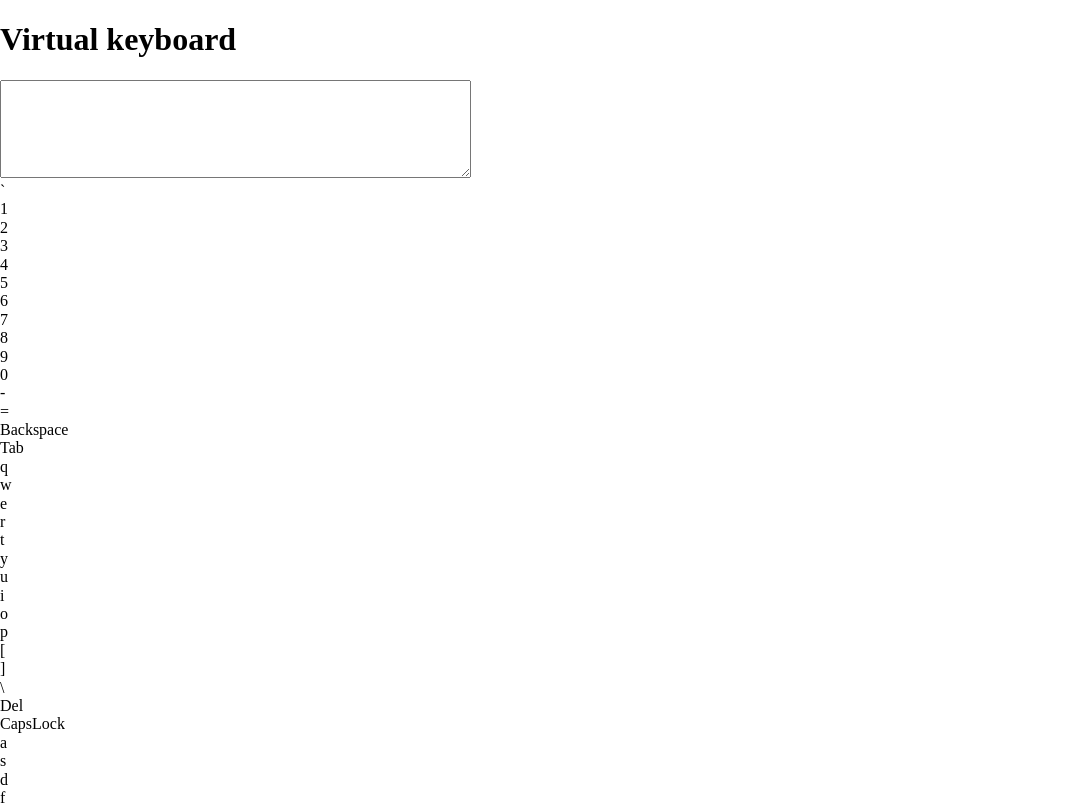
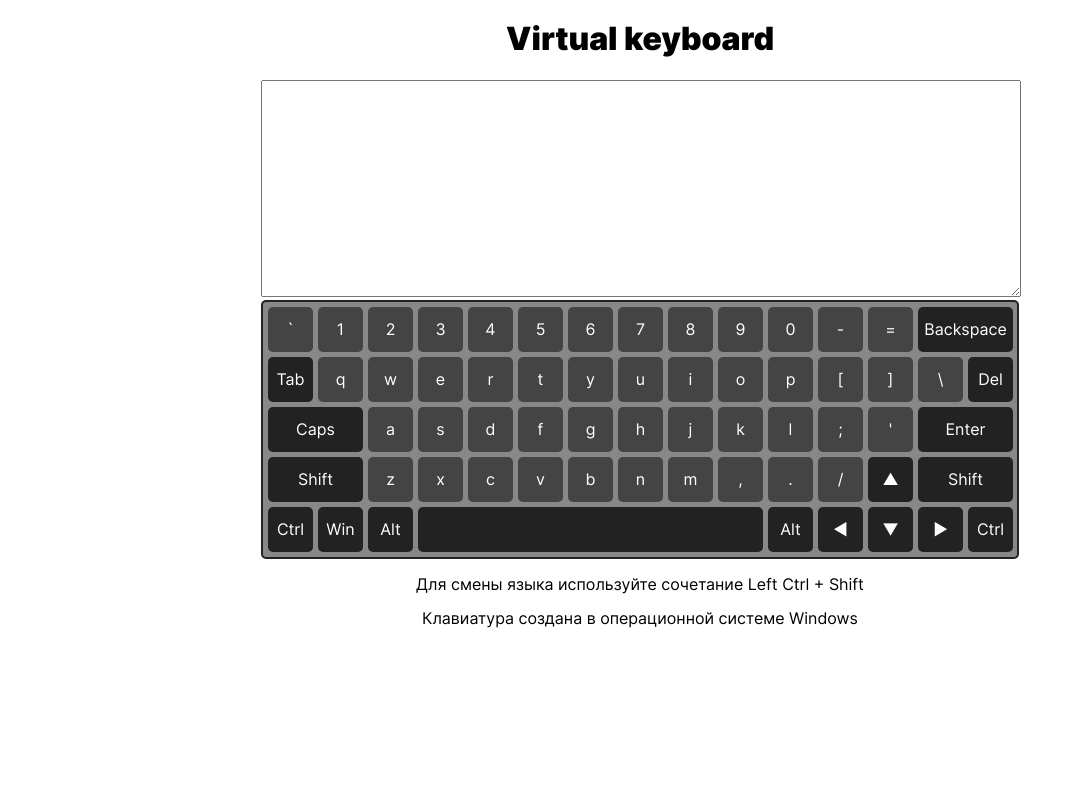
Before and after one commit to teplokotov/virtual-keyboard, a plain HTML site: page index.html in a window 1280 px wide. Shown: the top 804 px of the page, without its empty margins (0-1084 px from the left). Drawn offline with Linux system fonts and the light colour scheme.

Commit message:
feat: add basic style

```diff
--- a/index.html
+++ b/index.html
@@ -7,8 +7,8 @@
     <script src="./components/index.js"></script>
     <link rel="stylesheet" href="./pages/index.css">
 </head>
-<body>
-  <div class="main">
+<body class="body">
+  <div class="page">
     <header class="header">
       <h1 class="header_heading">Virtual keyboard</h1>
     </header>
@@ -44,7 +44,7 @@
               <span class="shiftCaps hidden">!</span>
             </span>
           </div>
-          <div class="keyboard--key key Digit2">
+          <div class="keyboard__key key Digit2">
             <span class="rus hidden">
               <span class="caseDown hidden">2</span>
               <span class="caseUp hidden">"</span>
@@ -58,7 +58,7 @@
               <span class="shiftCaps hidden">@</span>
             </span>
           </div>
-          <div class="keyboard--key key Digit3">
+          <div class="keyboard__key key Digit3">
             <span class="rus hidden">
               <span class="caseDown hidden">3</span>
               <span class="caseUp hidden">№</span>
@@ -72,7 +72,7 @@
               <span class="shiftCaps hidden">#</span>
             </span>
           </div>
-          <div class="keyboard--key key Digit4">
+          <div class="keyboard__key key Digit4">
             <span class="rus hidden">
               <span class="caseDown hidden">4</span>
               <span class="caseUp hidden">;</span>
@@ -86,7 +86,7 @@
               <span class="shiftCaps hidden">$</span>
             </span>
           </div>
-          <div class="keyboard--key key Digit5">
+          <div class="keyboard__key key Digit5">
             <span class="rus hidden">
               <span class="caseDown hidden">5</span>
               <span class="caseUp hidden">%</span>
@@ -101,7 +101,7 @@
             </span>
 
           </div>
-          <div class="keyboard--key key Digit6">
+          <div class="keyboard__key key Digit6">
             <span class="rus hidden">
               <span class="caseDown hidden">6</span>
               <span class="caseUp hidden">:</span>
@@ -115,7 +115,7 @@
               <span class="shiftCaps hidden">^</span>
             </span>
             </div>
-          <div class="keyboard--key key Digit7">
+          <div class="keyboard__key key Digit7">
             <span class="rus hidden">
               <span class="caseDown hidden">7</span>
               <span class="caseUp hidden">?</span>
@@ -129,7 +129,7 @@
               <span class="shiftCaps hidden">&amp;</span>
             </span>
             </div>
-          <div class="keyboard--key key Digit8">
+          <div class="keyboard__key key Digit8">
             <span class="rus hidden">
               <span class="caseDown hidden">8</span>
               <span class="caseUp hidden">*</span>
@@ -143,7 +143,7 @@
               <span class="shiftCaps hidden">*</span>
             </span>
             </div>
-          <div class="keyboard--key key Digit9">
+          <div class="keyboard__key key Digit9">
             <span class="rus hidden">
               <span class="caseDown hidden">9</span>
               <span class="caseUp hidden">(</span>
@@ -157,7 +157,7 @@
               <span class="shiftCaps hidden">(</span>
             </span>
             </div>
-          <div class="keyboard--key key Digit0">
+          <div class="keyboard__key key Digit0">
             <span class="rus hidden">
               <span class="caseDown hidden">0</span>
               <span class="caseUp hidden">)</span>
@@ -171,7 +171,7 @@
               <span class="shiftCaps hidden">)</span>
             </span>
             </div>
-          <div class="keyboard--key key Minus">
+          <div class="keyboard__key key Minus">
             <span class="rus hidden">
               <span class="caseDown hidden">-</span>
               <span class="caseUp hidden">_</span>
@@ -185,7 +185,7 @@
               <span class="shiftCaps hidden">_</span>
             </span>
             </div>
-          <div class="keyboard--key key Equal">
+          <div class="keyboard__key key Equal">
             <span class="rus hidden">
               <span class="caseDown hidden">=</span>
               <span class="caseUp hidden">+</span>
@@ -198,7 +198,7 @@
               <span class="shiftCaps hidden">+</span>
             </span>
             </div>
-          <div class="keyboard--key key Backspace">
+          <div class="keyboard__key key Backspace">
             <span class="rus hidden">
               <span class="caseDown hidden">Backspace</span>
               <span class="caseUp hidden">Backspace</span>
@@ -214,7 +214,7 @@
           </div>
         </div>
         <div class="keyboard__row row">
-          <div class="keyboard--key key Tab">
+          <div class="keyboard__key key Tab">
             <span class="rus hidden">
               <span class="caseDown hidden">Tab</span>
               <span class="caseUp hidden">Tab</span>
@@ -228,7 +228,7 @@
               <span class="shiftCaps hidden">Tab</span>
             </span>
           </div>
-          <div class="keyboard--key key KeyQ">
+          <div class="keyboard__key key KeyQ">
             <span class="rus hidden">
               <span class="caseDown hidden">й</span>
               <span class="caseUp hidden">Й</span>
@@ -241,7 +241,7 @@
               <span class="shiftCaps hidden">q</span>
             </span>
           </div>
-          <div class="keyboard--key key KeyW">
+          <div class="keyboard__key key KeyW">
             <span class="rus hidden">
               <span class="caseDown hidden">ц</span>
               <span class="caseUp hidden">Ц</span>
@@ -255,7 +255,7 @@
               <span class="shiftCaps hidden">w</span>
             </span>
           </div>
-          <div class="keyboard--key key KeyE">
+          <div class="keyboard__key key KeyE">
             <span class="rus hidden">
               <span class="caseDown hidden">у</span>
               <span class="caseUp hidden">У</span>
@@ -269,7 +269,7 @@
               <span class="shiftCaps hidden">e</span>
             </span>
           </div>
-          <div class="keyboard--key key KeyR">
+          <div class="keyboard__key key KeyR">
             <span class="rus hidden">
               <span class="caseDown hidden">к</span>
               <span class="caseUp hidden">К</span>
@@ -283,7 +283,7 @@
               <span class="shiftCaps hidden">r</span>
             </span>
           </div>
-          <div class="keyboard--key key KeyT">
+          <div class="keyboard__key key KeyT">
             <span class="rus hidden">
               <span class="caseDown hidden">е</span>
               <span class="caseUp hidden">Е</span>
@@ -297,7 +297,7 @@
               <span class="shiftCaps hidden">t</span>
             </span>
           </div>
-          <div class="keyboard--key key KeyY">
+          <div class="keyboard__key key KeyY">
             <span class="rus hidden">
               <span class="caseDown hidden">н</span>
               <span class="caseUp hidden">Н</span>
@@ -311,7 +311,7 @@
               <span class="shiftCaps hidden">y</span>
             </span>
           </div>
-          <div class="keyboard--key key KeyU">
+          <div class="keyboard__key key KeyU">
             <span class="rus hidden">
               <span class="caseDown hidden">г</span>
               <span class="caseUp hidden">Г</span>
@@ -325,7 +325,7 @@
               <span class="shiftCaps hidden">u</span>
             </span>
           </div>
-          <div class="keyboard--key key KeyI">
+          <div class="keyboard__key key KeyI">
             <span class="rus hidden">
               <span class="caseDown hidden">ш</span>
               <span class="caseUp hidden">Ш</span>
@@ -339,7 +339,7 @@
               <span class="shiftCaps hidden">i</span>
             </span>
           </div>
-          <div class="keyboard--key key KeyO">
+          <div class="keyboard__key key KeyO">
             <span class="rus hidden">
               <span class="caseDown hidden">щ</span>
               <span class="caseUp hidden">Щ</span>
@@ -353,7 +353,7 @@
               <span class="shiftCaps hidden">o</span>
             </span>
           </div>
-          <div class="keyboard--key key KeyP">
+          <div class="keyboard__key key KeyP">
             <span class="rus hidden">
               <span class="caseDown hidden">з</span>
               <span class="caseUp hidden">З</span>
@@ -367,7 +367,7 @@
               <span class="shiftCaps hidden">p</span>
             </span>
           </div>
-          <div class="keyboard--key key BracketLeft">
+          <div class="keyboard__key key BracketLeft">
             <span class="rus hidden">
               <span class="caseDown hidden">х</span>
               <span class="caseUp hidden">Х</span>
@@ -381,7 +381,7 @@
               <span class="shiftCaps hidden">{</span>
             </span>
           </div>
-          <div class="keyboard--key key BracketRight">
+          <div class="keyboard__key key BracketRight">
             <span class="rus hidden">
               <span class="caseDown hidden">ъ</span>
               <span class="caseUp hidden">Ъ</span>
@@ -395,7 +395,7 @@
               <span class="shiftCaps hidden">}</span>
             </span>
           </div>
-          <div class="keyboard--key key Backslash">
+          <div class="keyboard__key key Backslash">
             <span class="rus hidden">
               <span class="caseDown hidden">\</span>
               <span class="caseUp hidden">/</span>
@@ -408,7 +408,7 @@
               <span class="shiftCaps hidden">|</span>
             </span>
           </div>
-          <div class="keyboard--key key Delete">
+          <div class="keyboard__key key Delete">
             <span class="rus hidden">
               <span class="caseDown hidden">Del</span>
               <span class="caseUp hidden">Del</span>
@@ -424,21 +424,21 @@
           </div>
         </div>
         <div class="keyboard__row row">
-          <div class="keyboard--key key CapsLock">
+          <div class="keyboard__key key CapsLock">
             <span class="rus hidden">
-              <span class="caseDown hidden">CapsLock</span>
-              <span class="caseUp hidden">CapsLock</span>
-              <span class="caps hidden">CapsLock</span>
-              <span class="shiftCaps hidden">CapsLock</span>
+              <span class="caseDown hidden">Caps</span>
+              <span class="caseUp hidden">Caps</span>
+              <span class="caps hidden">Caps</span>
+              <span class="shiftCaps hidden">Caps</span>
             </span>
             <span class="eng">
-              <span class="caseDown">CapsLock</span>
-              <span class="caseUp hidden">CapsLock</span>
-              <span class="caps hidden">CapsLock</span>
-              <span class="shiftCaps hidden">CapsLock</span>
+              <span class="caseDown">Caps</span>
+              <span class="caseUp hidden">Caps</span>
+              <span class="caps hidden">Caps</span>
+              <span class="shiftCaps hidden">Caps</span>
             </span>
           </div>
-          <div class="keyboard--key key KeyA">
+          <div class="keyboard__key key KeyA">
             <span class="rus hidden">
               <span class="caseDown hidden">ф</span>
               <span class="caseUp hidden">Ф</span>
@@ -452,7 +452,7 @@
               <span class="shiftCaps hidden">a</span>
             </span>
           </div>
-          <div class="keyboard--key key KeyS">
+          <div class="keyboard__key key KeyS">
             <span class="rus hidden">
               <span class="caseDown hidden">ы</span>
               <span class="caseUp hidden">Ы</span>
@@ -466,7 +466,7 @@
               <span class="shiftCaps hidden">s</span>
             </span>
           </div>
-          <div class="keyboard--key key KeyD">
+          <div class="keyboard__key key KeyD">
             <span class="rus hidden">
               <span class="caseDown hidden">в</span>
               <span class="caseUp hidden">В</span>
@@ -480,7 +480,7 @@
               <span class="shiftCaps hidden">d</span>
             </span>
           </div>
-          <div class="keyboard--key key KeyF">
+          <div class="keyboard__key key KeyF">
             <span class="rus hidden">
               <span class="caseDown hidden">а</span>
               <span class="caseUp hidden">А</span>
@@ -494,7 +494,7 @@
               <span class="shiftCaps hidden">f</span>
             </span>
           </div>
-          <div class="keyboard--key key KeyG">
+          <div class="keyboard__key key KeyG">
             <span class="rus hidden">
               <span class="caseDown hidden">п</span>
               <span class="caseUp hidden">П</span>
@@ -508,7 +508,7 @@
               <span class="shiftCaps hidden">g</span>
             </span>
           </div>
-          <div class="keyboard--key key KeyH">
+          <div class="keyboard__key key KeyH">
             <span class="rus hidden">
               <span class="caseDown hidden">р</span>
               <span class="caseUp hidden">Р</span>
@@ -522,7 +522,7 @@
               <span class="shiftCaps hidden">h</span>
             </span>
           </div>
-          <div class="keyboard--key key KeyJ">
+          <div class="keyboard__key key KeyJ">
             <span class="rus hidden">
               <span class="caseDown hidden">о</span>
               <span class="caseUp hidden">О</span>
@@ -536,7 +536,7 @@
               <span class="shiftCaps hidden">j</span>
             </span>
           </div>
-          <div class="keyboard--key key KeyK">
+          <div class="keyboard__key key KeyK">
             <span class="rus hidden">
               <span class="caseDown hidden">л</span>
               <span class="caseUp hidden">Л</span>
@@ -550,7 +550,7 @@
               <span class="shiftCaps hidden">k</span>
             </span>
           </div>
-          <div class="keyboard--key key KeyL">
+          <div class="keyboard__key key KeyL">
             <span class="rus hidden">
               <span class="caseDown hidden">д</span>
               <span class="caseUp hidden">Д</span>
@@ -564,7 +564,7 @@
               <span class="shiftCaps hidden">l</span>
             </span>
           </div>
-          <div class="keyboard--key key Semicolon">
+          <div class="keyboard__key key Semicolon">
             <span class="rus hidden">
               <span class="caseDown hidden">ж</span>
               <span class="caseUp hidden">Ж</span>
@@ -578,7 +578,7 @@
               <span class="shiftCaps hidden">:</span>
             </span>
           </div>
-          <div class="keyboard--key key Quote">
+          <div class="keyboard__key key Quote">
             <span class="rus hidden">
               <span class="caseDown hidden">э</span>
               <span class="caseUp hidden">Э</span>
@@ -592,7 +592,7 @@
               <span class="shiftCaps hidden">"</span>
             </span>
           </div>
-          <div class="keyboard--key key Enter">
+          <div class="keyboard__key key Enter">
             <span class="rus hidden">
               <span class="caseDown hidden">Enter</span>
               <span class="caseUp hidden">Enter</span>
@@ -608,7 +608,7 @@
           </div>
         </div>
         <div class="keyboard__row row">
-          <div class="keyboard--key key ShiftLeft">
+          <div class="keyboard__key key ShiftLeft">
             <span class="rus hidden">
               <span class="caseDown hidden">Shift</span>
               <span class="caseUp hidden">Shift</span>
@@ -622,7 +622,7 @@
               <span class="shiftCaps hidden">Shift</span>
             </span>
           </div>
-          <div class="keyboard--key key KeyZ">
+          <div class="keyboard__key key KeyZ">
             <span class="rus hidden">
               <span class="caseDown hidden">я</span>
               <span class="caseUp hidden">Я</span>
@@ -636,7 +636,7 @@
               <span class="shiftCaps hidden">z</span>
             </span>
           </div>
-          <div class="keyboard--key key KeyX">
+          <div class="keyboard__key key KeyX">
             <span class="rus hidden">
               <span class="caseDown hidden">ч</span>
               <span class="caseUp hidden">Ч</span>
@@ -650,7 +650,7 @@
               <span class="shiftCaps hidden">x</span>
             </span>
           </div>
-          <div class="keyboard--key key KeyC">
+          <div class="keyboard__key key KeyC">
             <span class="rus hidden">
               <span class="caseDown hidden">с</span>
               <span class="caseUp hidden">С</span>
@@ -664,7 +664,7 @@
               <span class="shiftCaps hidden">c</span>
             </span>
           </div>
-          <div class="keyboard--key key KeyV">
+          <div class="keyboard__key key KeyV">
             <span class="rus hidden">
               <span class="caseDown hidden">м</span>
               <span class="caseUp hidden">М</span>
@@ -678,7 +678,7 @@
               <span class="shiftCaps hidden">v</span>
             </span>
           </div>
-          <div class="keyboard--key key KeyB">
+          <div class="keyboard__key key KeyB">
             <span class="rus hidden">
               <span class="caseDown hidden">и</span>
               <span class="caseUp hidden">И</span>
@@ -692,7 +692,7 @@
               <span class="shiftCaps hidden">b</span>
             </span>
           </div>
-          <div class="keyboard--key key KeyN">
+          <div class="keyboard__key key KeyN">
             <span class="rus hidden">
               <span class="caseDown hidden">т</span>
               <span class="caseUp hidden">Т</span>
@@ -706,7 +706,7 @@
               <span class="shiftCaps hidden">n</span>
             </span>
           </div>
-          <div class="keyboard--key key KeyM">
+          <div class="keyboard__key key KeyM">
             <span class="rus hidden">
               <span class="caseDown hidden">ь</span>
               <span class="caseUp hidden">Ь</span>
@@ -720,7 +720,7 @@
               <span class="shiftCaps hidden">m</span>
             </span>
           </div>
-          <div class="keyboard--key key Comma">
+          <div class="keyboard__key key Comma">
             <span class="rus hidden">
               <span class="caseDown hidden">б</span>
               <span class="caseUp hidden">Б</span>
@@ -734,7 +734,7 @@
               <span class="shiftCaps hidden">&lt;</span>
             </span>
           </div>
-          <div class="keyboard--key key Period">
+          <div class="keyboard__key key Period">
             <span class="rus hidden">
               <span class="caseDown hidden">ю</span>
               <span class="caseUp hidden">Ю</span>
@@ -748,7 +748,7 @@
               <span class="shiftCaps hidden">&gt;</span>
             </span>
           </div>
-          <div class="keyboard--key key Slash">
+          <div class="keyboard__key key Slash">
             <span class="rus hidden">
               <span class="caseDown hidden">.</span>
               <span class="caseUp hidden">,</span>
@@ -762,7 +762,7 @@
               <span class="shiftCaps hidden">?</span>
             </span>
           </div>
-          <div class="keyboard--key key ArrowUp">
+          <div class="keyboard__key key ArrowUp">
             <span class="rus hidden">
               <span class="caseDown hidden">▲</span>
               <span class="caseUp hidden">▲</span>
@@ -776,7 +776,7 @@
               <span class="shiftCaps hidden">▲</span>
             </span>
           </div>
-          <div class="keyboard--key key ShiftRight">
+          <div class="keyboard__key key ShiftRight">
             <span class="rus hidden">
               <span class="caseDown hidden">Shift</span>
               <span class="caseUp hidden">Shift</span>
@@ -792,7 +792,7 @@
           </div>
         </div>
         <div class="keyboard__row row">
-          <div class="keyboard--key key ControlLeft">
+          <div class="keyboard__key key ControlLeft">
             <span class="rus hidden">
               <span class="caseDown hidden">Ctrl</span>
               <span class="caseUp hidden">Ctrl</span>
@@ -806,7 +806,7 @@
               <span class="shiftCaps hidden">Ctrl</span>
             </span>
           </div>
-          <div class="keyboard--key key MetaLeft">
+          <div class="keyboard__key key MetaLeft">
             <span class="rus hidden">
               <span class="caseDown hidden">Win</span>
               <span class="caseUp hidden">Win</span>
@@ -820,7 +820,7 @@
               <span class="shiftCaps hidden">Win</span>
             </span>
           </div>
-          <div class="keyboard--key key AltLeft">
+          <div class="keyboard__key key AltLeft">
             <span class="rus hidden">
               <span class="caseDown hidden">Alt</span>
               <span class="caseUp hidden">Alt</span>
@@ -834,7 +834,7 @@
               <span class="shiftCaps hidden">Alt</span>
             </span>
           </div>
-          <div class="keyboard--key key Space">
+          <div class="keyboard__key key Space">
             <span class="rus hidden">
               <span class="caseDown hidden"> </span>
               <span class="caseUp hidden"> </span>
@@ -848,7 +848,7 @@
               <span class="shiftCaps hidden"> </span>
             </span>
           </div>
-          <div class="keyboard--key key AltRight">
+          <div class="keyboard__key key AltRight">
             <span class="rus hidden">
               <span class="caseDown hidden">Alt</span>
               <span class="caseUp hidden">Alt</span>
@@ -862,7 +862,7 @@
               <span class="shiftCaps hidden">Alt</span>
             </span>
           </div>
-          <div class="keyboard--key key ArrowLeft">
+          <div class="keyboard__key key ArrowLeft">
             <span class="rus hidden">
               <span class="caseDown hidden">◄</span>
               <span class="caseUp hidden">◄</span>
@@ -876,7 +876,7 @@
               <span class="shiftCaps hidden">◄</span>
             </span>
           </div>
-          <div class="keyboard--key key ArrowDown">
+          <div class="keyboard__key key ArrowDown">
             <span class="rus hidden">
               <span class="caseDown hidden">▼</span>
               <span class="caseUp hidden">▼</span>
@@ -890,7 +890,7 @@
               <span class="shiftCaps hidden">▼</span>
             </span>
           </div>
-          <div class="keyboard--key key ArrowRight">
+          <div class="keyboard__key key ArrowRight">
             <span class="rus hidden">
               <span class="caseDown hidden">►</span>
               <span class="caseUp hidden">►</span>
@@ -904,7 +904,7 @@
               <span class="shiftCaps hidden">►</span>
             </span>
           </div>
-          <div class="keyboard--key key ControlRight">
+          <div class="keyboard__key key ControlRight">
             <span class="rus hidden">
               <span class="caseDown hidden">Ctrl</span>
               <span class="caseUp hidden">Ctrl</span>
--- a/pages/index.css
+++ b/pages/index.css
@@ -4,6 +4,93 @@
 /* Fonts */
 @import url(../vendor/fonts.css);
 
+.body {
+  min-width: 768px;
+}
+
+.page {
+  font-family: 'Inter', 'Arial', sans-serif;
+  margin: 0 auto;
+  max-width: 758px;
+}
+
+.textarea {
+  padding: 10px;
+  width: 100%;
+  max-width: 738px;
+  min-height: 195px;
+}
+
 .hidden {
   display: none;
 }
+
+.header_heading,
+.footer__text {
+  text-align: center;
+}
+
+.keyboard {
+  display: flex;
+  flex-direction: column;
+  gap: 5px;
+  background: #888;
+  border: 2px solid #222;
+  border-radius: 5px;
+  color: #fff;
+  padding: 5px;
+}
+
+.keyboard__row {
+  display: flex;
+  flex-direction: row;
+  gap: 5px;
+}
+
+.keyboard__key {
+  min-width: 45px;
+  height: 45px;
+  display: flex;
+  align-items: center;
+  justify-content: center;
+  background-color: #444;
+  border-radius: 5px;
+  cursor: pointer;
+  transition: all 0.1s linear;
+}
+
+.keyboard__key:hover {
+  background-color: #300b6e;
+}
+
+.Backspace,
+.CapsLock,
+.ShiftLeft,
+.ShiftRight,
+.Enter {
+  min-width: 95px;
+}
+
+.Space {
+  min-width: 345px;
+}
+
+.Backspace,
+.CapsLock,
+.ShiftLeft,
+.ShiftRight,
+.Enter,
+.Delete,
+.ControlLeft,
+.ControlRight,
+.MetaLeft,
+.AltLeft,
+.Space,
+.AltRight,
+.ArrowLeft,
+.ArrowRight,
+.ArrowUp,
+.ArrowDown,
+.Tab {
+  background-color: #222;
+}
```
